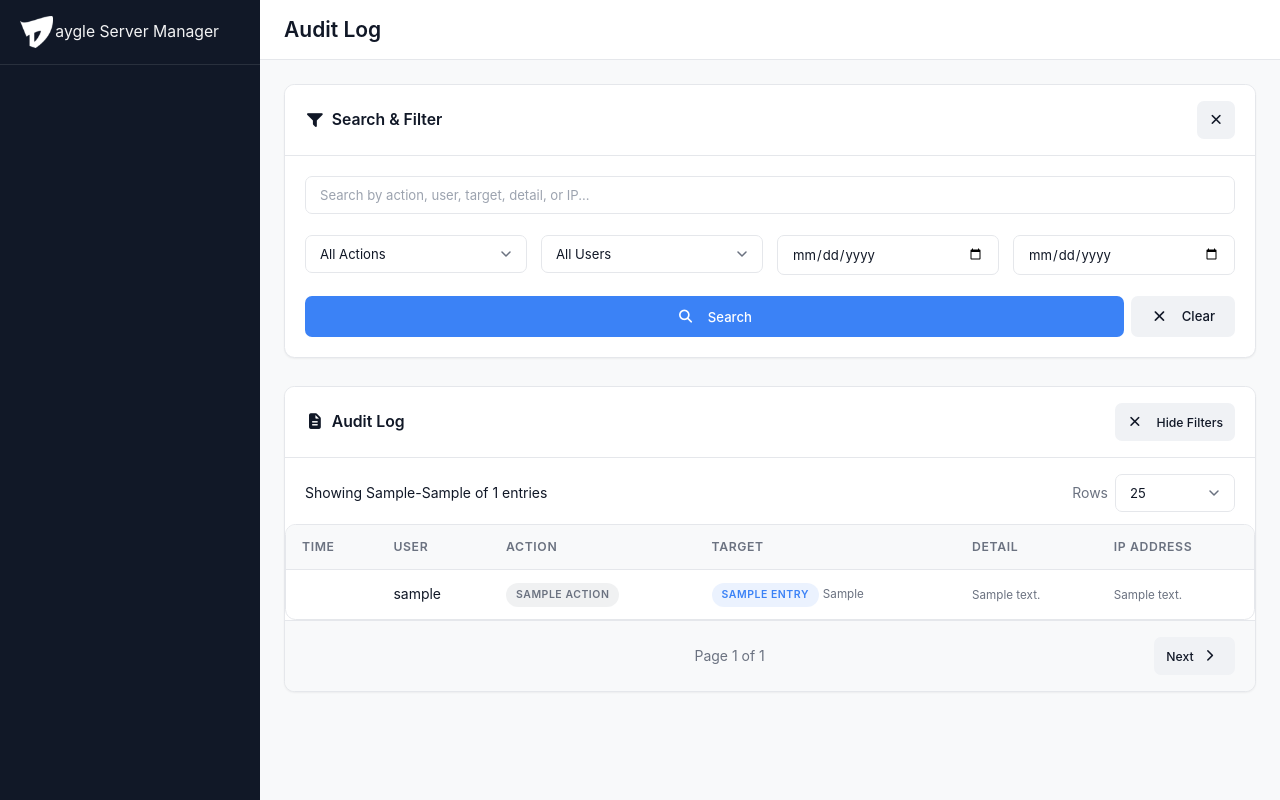
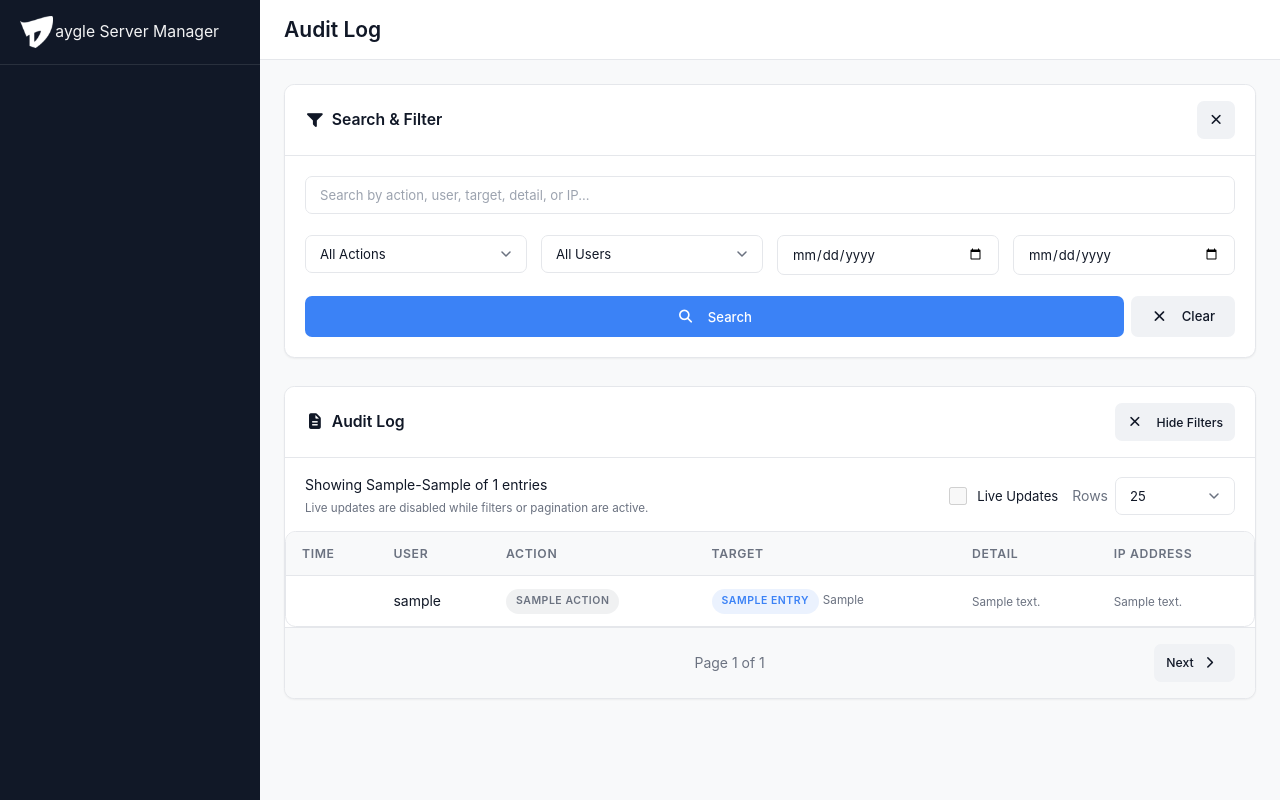
Before and after one commit to daygle/daygle-server-manager, a FastAPI app: template api/templates/audit_log.html in a window 1280 px wide. Run offline with FastAPI, Linux system fonts and the light colour scheme; the template is opened without the code that fills it: most values are stand-ins (such as "Sample title", 1, 10 or a date in 2020); parts of the project's set-up code (start-up, migrations or seed data) failed here and were passed over.

Commit message:
Audit Log Updates

```diff
--- a/api/static/js/app.js
+++ b/api/static/js/app.js
@@ -1084,3 +1084,45 @@ if (jobsBody) {
     loadJobs();
   }
 }
+
+const auditLiveUpdatesToggle = document.getElementById("audit_live_updates_toggle");
+if (auditLiveUpdatesToggle && window.location.pathname.startsWith("/audit-log")) {
+  const searchParams = new URLSearchParams(window.location.search);
+  const hasActiveFilters = ["q", "action", "actor", "date_from", "date_to"].some((key) => {
+    const value = (searchParams.get(key) || "").trim();
+    return value.length > 0;
+  }) || Number(searchParams.get("page") || "1") > 1;
+  let refreshTimerId = null;
+
+  const stopLiveRefresh = () => {
+    if (refreshTimerId !== null) {
+      clearInterval(refreshTimerId);
+      refreshTimerId = null;
+    }
+  };
+
+  const startLiveRefresh = () => {
+    stopLiveRefresh();
+    refreshTimerId = setInterval(() => {
+      window.location.reload();
+    }, 10000);
+  };
+
+  if (hasActiveFilters) {
+    auditLiveUpdatesToggle.checked = false;
+    auditLiveUpdatesToggle.disabled = true;
+    auditLiveUpdatesToggle.title = "Clear filters and return to page 1 to enable live updates.";
+  }
+
+  auditLiveUpdatesToggle.addEventListener("change", () => {
+    if (auditLiveUpdatesToggle.checked && !hasActiveFilters) {
+      startLiveRefresh();
+      return;
+    }
+    stopLiveRefresh();
+  });
+
+  if (auditLiveUpdatesToggle.checked && !hasActiveFilters) {
+    startLiveRefresh();
+  }
+}
--- a/api/templates/audit_log.html
+++ b/api/templates/audit_log.html
@@ -70,6 +70,7 @@
 
 <!-- Audit Log Card -->
 <div class="card">
+  {% set filters_active = search_q or selected_action or selected_actor or selected_date_from or selected_date_to or page > 1 %}
   <div class="card-header flex-between">
     <div class="card-title">
       <i class="fas fa-file-alt"></i>
@@ -83,7 +84,25 @@
 
   <div class="card-body p-0">
     <div class="flex-between" style="padding: 16px 20px 12px 20px; gap: 12px; flex-wrap: wrap;">
-      <p style="margin: 0;" class="text-secondary">Showing {{ showing_from }}-{{ showing_to }} of {{ total_count }} entries</p>
+      <div>
+        <p style="margin: 0;" class="text-secondary">Showing {{ showing_from }}-{{ showing_to }} of {{ total_count }} entries</p>
+        {% if filters_active %}
+        <small class="text-secondary">Live updates are disabled while filters or pagination are active.</small>
+        {% else %}
+        <small class="text-secondary">Enable Live Updates to auto-refresh this page.</small>
+        {% endif %}
+      </div>
+      <div class="flex gap-3" style="align-items: center; flex-wrap: wrap;">
+      <div class="form-check" style="margin: 0;">
+        <input
+          id="audit_live_updates_toggle"
+          class="form-check-input"
+          type="checkbox"
+          {% if not filters_active %}checked{% endif %}
+          {% if filters_active %}disabled{% endif %}
+        >
+        <label for="audit_live_updates_toggle" class="form-check-label">Live Updates</label>
+      </div>
       <form method="get" action="/audit-log" class="flex gap-2" style="align-items: center;">
         <input type="hidden" name="q" value="{{ search_q }}">
         <input type="hidden" name="action" value="{{ selected_action }}">
@@ -99,6 +118,7 @@
           <option value="200" {% if page_size == 200 %}selected{% endif %}>200</option>
         </select>
       </form>
+      </div>
     </div>
 
     <div class="table-container">
@@ -124,7 +144,7 @@
                 <span class="badge badge-info">{{ entry.target_label }}</span>
                 {% if entry.target_type %}<small class="text-secondary">{{ entry.target_type }}</small>{% endif %}
               {% else %}
-                N/A
+                <small class="text-secondary">N/A</small>
               {% endif %}
             </td>
             <td class="text-secondary"><small>{{ entry.detail or 'N/A' }}</small></td>
```
